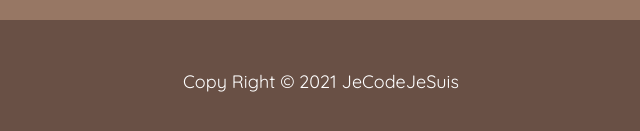
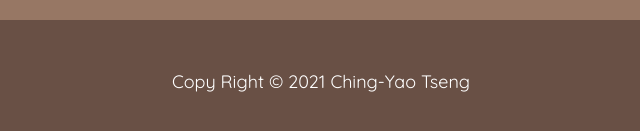
Before and after one commit to diellatseng/jecodejesuis, a website built with Parcel: page src/index.html in a window 1280 px wide. Shown: the part 5836-5967 px from the top of the page, 319-959 px from the left. Built offline with nearby package versions, Linux system fonts and the light colour scheme; a web font is replaced by a local one.

```diff
--- a/src/index.html
+++ b/src/index.html
@@ -39,8 +39,8 @@
             </h2>
             <h1 data-aos="zoom-out-left" data-aos-duration="2000" data-aos-easing="ease-out-cubic">
                 Diella Tseng</h1>
-            <p class="monospace" data-aos="zoom-out-right" data-aos-duration="1400"
-                data-aos-easing="ease-out-cubic">HTML | CSS |
+            <p class="monospace" data-aos="zoom-out-right" data-aos-duration="1400" data-aos-easing="ease-out-cubic">
+                HTML | CSS |
                 JavaScript | MySQL | API</p>
         </div>
 
@@ -256,7 +256,7 @@
     </section>
 
     <footer>
-        <p>Copy Right © 2021 JeCodeJeSuis</p>
+        <p>Copy Right © 2021 Ching-Yao Tseng</p>
     </footer>
 
     <!-- Google Tag Manager (noscript) -->
```
Also changed, not shown: dist/index.html.
